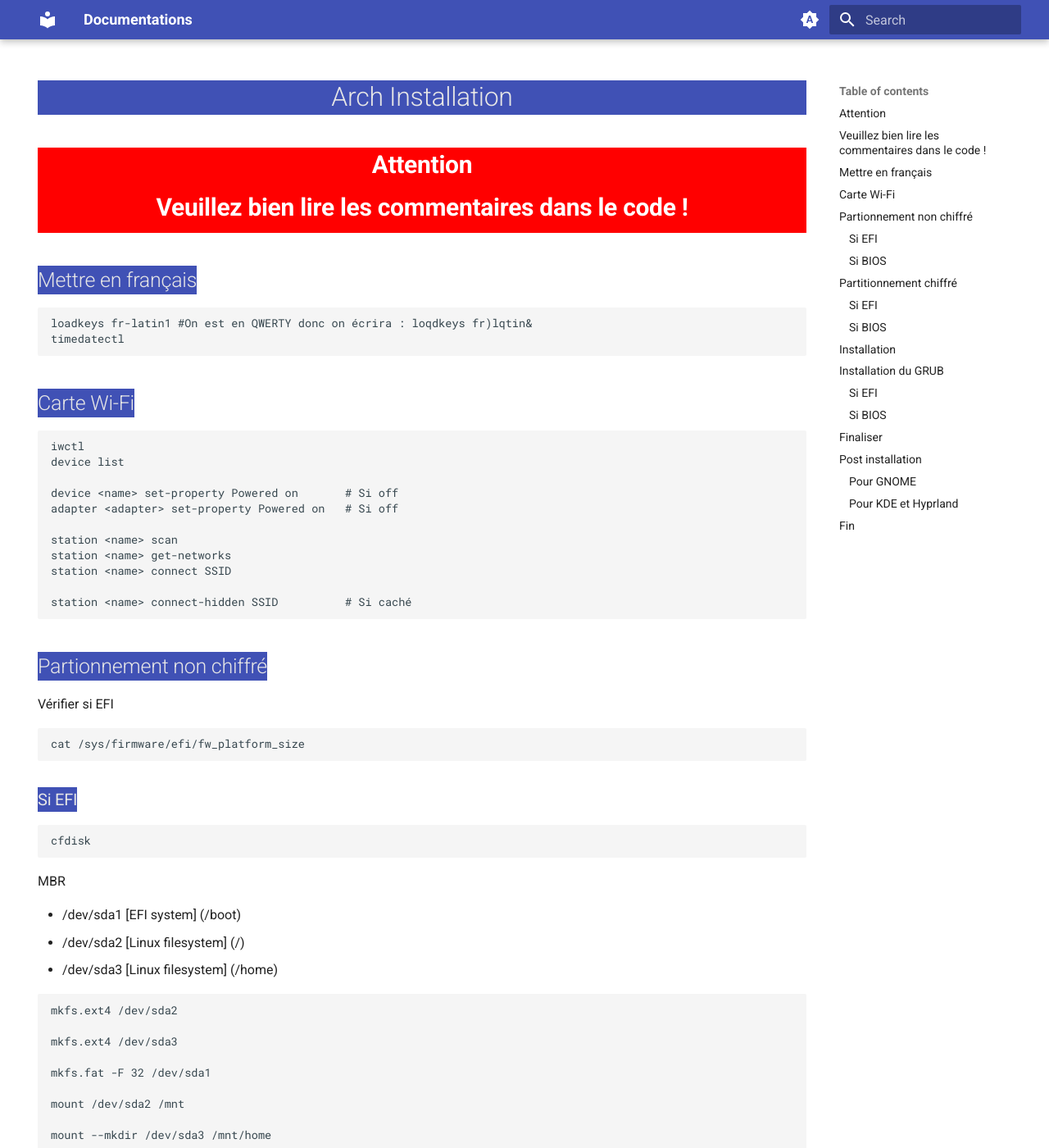
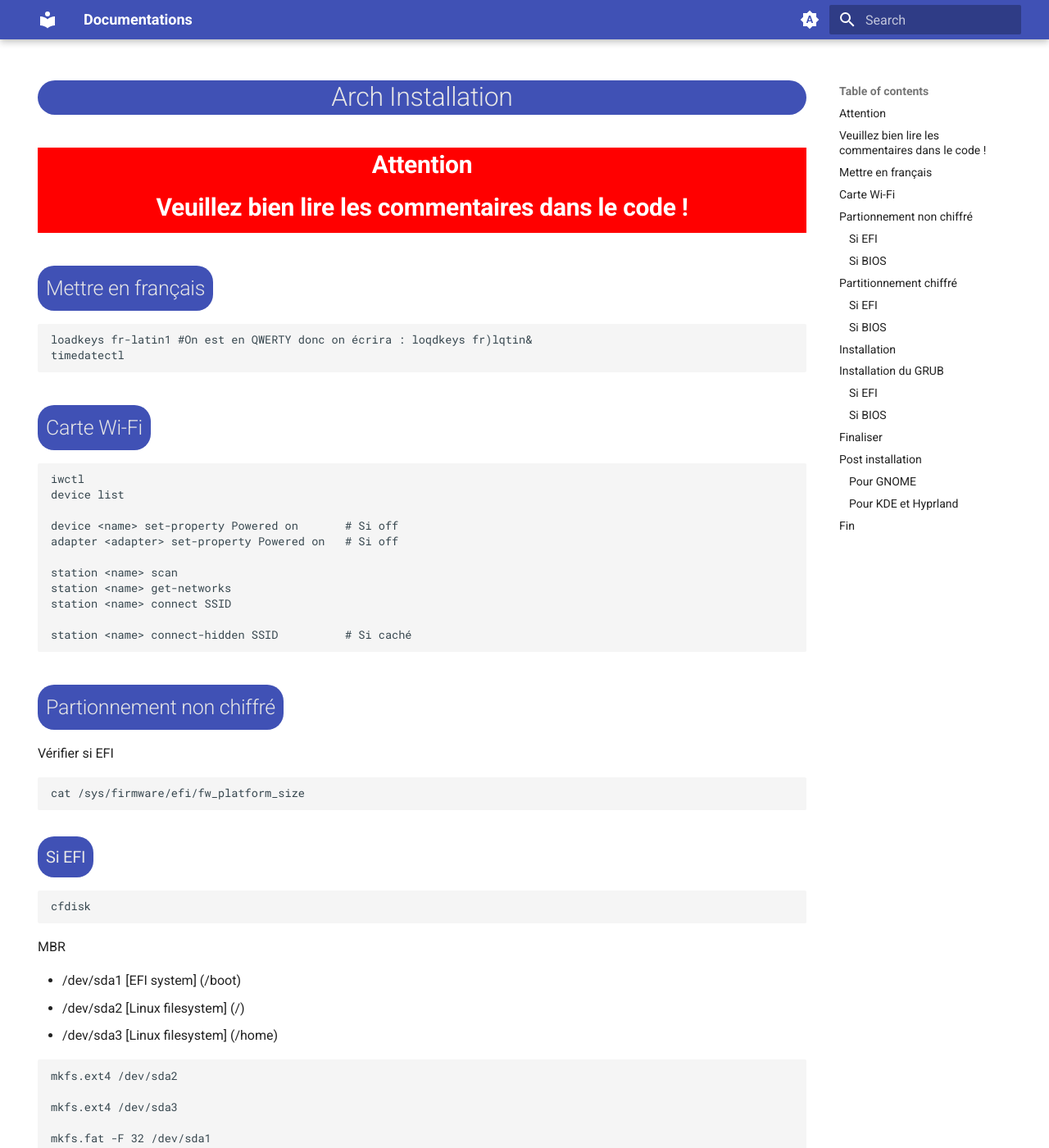
Before and after one commit to Loanbrwsk1/Installer-Arch, an MkDocs documentation site: the page built from docs/index.md, in a window 1280 px wide and 1400 px high. Shown: the whole window at 82% size. Built offline with MkDocs 1.6.1 and Material for MkDocs 9.7.7, drawn with Linux system fonts in a browser that asks for light colours.

Commit message:
update de la mise en forme

```diff
--- a/docs/stylesheets/extra.css
+++ b/docs/stylesheets/extra.css
@@ -2,6 +2,7 @@
     background-color: rgb(64, 81, 181);
     color: rgb(230, 230, 230);;
     text-align: center;
+    border-radius: 30px;
 }
 
 #arch-installation{
@@ -12,6 +13,8 @@
     background-color: rgb(64, 81, 181);
     width: fit-content;
     color: rgb(230, 230, 230);
+    padding: 10px;
+    border-radius: 20px;
 }
 
 #attention, #veuillez-bien-lire-les-commentaires-dans-le-code{
@@ -23,11 +26,7 @@
     text-align: center;
     margin-bottom: 0;
     margin-top: 0;
+    padding: 0;
     padding-bottom: 10px;
+    border-radius: 0;
 }
-.warning {
-    background-color: red;
-    color: white;
-    font-size: 30px;
-    text-align: center;
-}
```
Also changed, not shown: site/sitemap.xml, site/stylesheets/extra.css, 1 other file.
